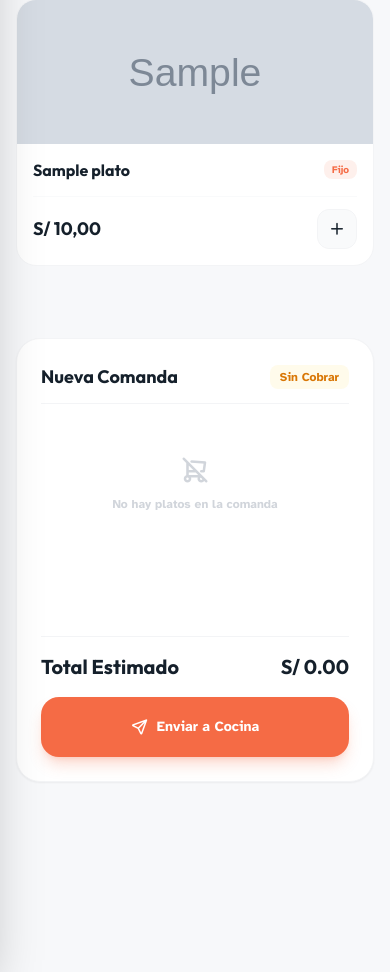
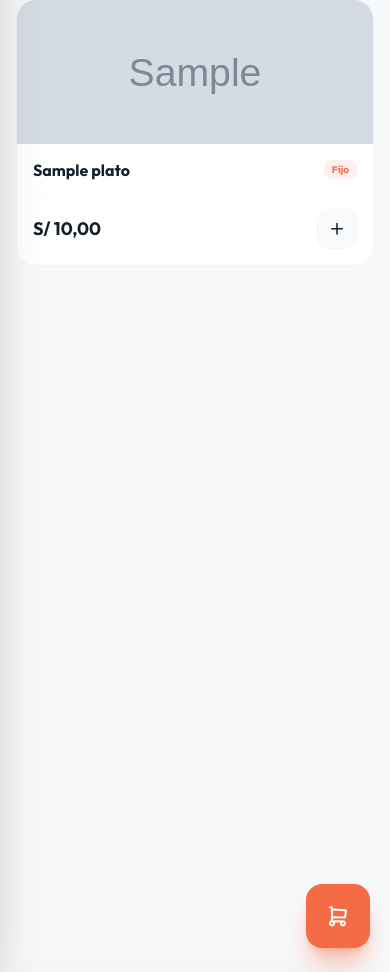
Before and after one commit to JosePizarro1/sistema-restaurante, a Django app: page /pos/ in a window 390 px wide. Shown: the part 188-1160 px from the top of the page. Run offline with Django 5.2, Linux system fonts and the light colour scheme; a user stored in the database is signed in; tables that the repository leaves empty hold one stand-in row (values such as "Sample post"); grey boxes marked "Sample" are stand-in pictures; some libraries are stand-ins or nearby versions.

Commit message:
feat: comanda mobile con FAB flotante y drawer deslizante desde abajo

```diff
--- a/templates/pos.html
+++ b/templates/pos.html
@@ -26,9 +26,9 @@
     <!-- TAB 1: Tomar Pedido -->
     <div id="tab-content-pedido" class="flex flex-col lg:flex-row gap-6">
         <!-- Sección de Menú y Platos -->
-        <div class="flex-1">
+        <div class="flex-1 pb-28 lg:pb-6">
             <div class="max-w-4xl mx-auto">
-                <div class="grid grid-cols-1 sm:grid-cols-2 gap-4 lg:gap-6 pb-12">
+                <div class="grid grid-cols-1 sm:grid-cols-2 gap-4 lg:gap-6">
                     {% for plato in platos %}
                     <div class="dish-card bg-white rounded-[20px] border border-gray-100 overflow-hidden group hover:shadow-xl hover:shadow-gray-200/40 transition-all duration-300 flex flex-col">
                         <!-- Imagen o Placeholder -->
@@ -66,37 +66,75 @@
             </div>
         </div>
 
-        <!-- Comanda Lateral para Enviar a Cocina -->
-        <aside class="w-full lg:w-[360px] bg-white rounded-[24px] border border-gray-100 flex flex-col flex-shrink-0 p-6 shadow-sm">
+        <!-- ============================================================ -->
+        <!-- DESKTOP: Panel lateral sticky -->
+        <!-- ============================================================ -->
+        <aside id="comanda-desktop" class="hidden lg:flex w-[360px] flex-shrink-0 flex-col">
+            <div class="bg-white rounded-[24px] border border-gray-100 shadow-sm p-6 flex flex-col sticky top-4 max-h-[calc(100vh-6rem)] overflow-y-auto">
                 <div class="flex items-center justify-between mb-4 pb-3 border-b border-gray-100">
                     <h2 class="text-lg font-['Outfit'] font-bold">Nueva Comanda</h2>
                     <span class="text-xs font-bold text-amber-600 bg-amber-50 px-2.5 py-1 rounded-lg">Sin Cobrar</span>
                 </div>
-
-            <!-- Lista de Items en Orden -->
                 <div class="flex-1 min-h-[200px] overflow-y-auto space-y-3 custom-scrollbar mb-4" id="carrito-body">
-                <!-- Carga dinámica vía JS -->
                 </div>
-
-            <!-- Total y Botón de Enviar a Cocina -->
                 <div class="pt-4 border-t border-gray-100 space-y-4">
                     <div class="flex justify-between text-xl font-['Outfit'] font-bold">
                         <span>Total Estimado</span>
                         <span class="text-[#15202B]" id="total-monto">S/ 0.00</span>
                     </div>
-
                     <form method="post" id="form-orden">
                         {% csrf_token %}
                         <input type="hidden" name="items_json" id="items_json">
-
                         <button type="button" onclick="enviarOrden()" class="w-full btn-primary-custom py-4 rounded-[18px] font-bold text-sm shadow-lg shadow-[#F56B45]/25 hover:shadow-xl transition-all flex items-center justify-center gap-2 cursor-pointer">
                             <i class="ti ti-send text-lg"></i>
                             <span>Enviar a Cocina</span>
                         </button>
                     </form>
                 </div>
+            </div>
         </aside>
     </div>
+
+    <!-- ============================================================ -->
+    <!-- MOBILE / TABLET: FAB + Drawer desde abajo -->
+    <!-- ============================================================ -->
+
+    <!-- Overlay oscuro detrás del drawer -->
+    <div id="drawer-overlay" class="lg:hidden fixed inset-0 bg-black/50 z-40 hidden opacity-0 transition-opacity duration-300" onclick="cerrarDrawer()"></div>
+
+    <!-- Drawer de Comanda (mobile) -->
+    <div id="comanda-drawer" class="lg:hidden fixed bottom-0 left-0 right-0 z-50 bg-white rounded-t-[28px] shadow-2xl translate-y-full transition-transform duration-300 ease-out" style="max-height:85vh;">
+        <!-- Handle + Header -->
+        <div class="flex flex-col px-5 pt-4">
+            <div class="w-12 h-1.5 bg-gray-200 rounded-full mx-auto mb-4"></div>
+            <div class="flex items-center justify-between pb-3 border-b border-gray-100">
+                <h2 class="text-lg font-['Outfit'] font-bold">Nueva Comanda</h2>
+                <button onclick="cerrarDrawer()" class="w-9 h-9 bg-gray-100 rounded-xl flex items-center justify-center text-gray-500">
+                    <i class="ti ti-x text-lg"></i>
+                </button>
+            </div>
+        </div>
+        <!-- Items -->
+        <div class="overflow-y-auto px-5 py-4 space-y-3" style="max-height:calc(85vh - 220px);" id="carrito-body-mobile">
+        </div>
+        <!-- Total + Botón -->
+        <div class="px-5 pt-3 pb-6 border-t border-gray-100 bg-white space-y-3">
+            <div class="flex justify-between text-xl font-['Outfit'] font-bold">
+                <span>Total Estimado</span>
+                <span class="text-[#15202B]" id="total-monto-mobile">S/ 0.00</span>
+            </div>
+            <button type="button" onclick="enviarOrdenMobile()" class="w-full btn-primary-custom py-4 rounded-[18px] font-bold text-sm shadow-lg shadow-[#F56B45]/25 flex items-center justify-center gap-2 cursor-pointer">
+                <i class="ti ti-send text-lg"></i>
+                <span>Enviar a Cocina</span>
+            </button>
+        </div>
+    </div>
+
+    <!-- FAB flotante — visible solo en mobile/tablet -->
+    <button id="fab-carrito" onclick="abrirDrawer()" class="lg:hidden fixed bottom-6 right-5 z-40 btn-primary-custom w-16 h-16 rounded-2xl shadow-xl shadow-[#F56B45]/40 flex items-center justify-center transition-all active:scale-95">
+        <i class="ti ti-shopping-cart text-2xl"></i>
+        <span id="fab-badge" class="absolute -top-2 -right-2 hidden w-6 h-6 bg-[#15202B] text-white text-[11px] font-bold rounded-full items-center justify-center">0</span>
+    </button>
 
     <!-- TAB 2: Órdenes Listas por Cobrar -->
     <div id="tab-content-cobrar" class="hidden">
@@ -163,11 +201,33 @@
 <script>
     let carrito = [];
 
+    // ---- Drawer Mobile ----
+    function abrirDrawer() {
+        const drawer = document.getElementById('comanda-drawer');
+        const overlay = document.getElementById('drawer-overlay');
+        overlay.classList.remove('hidden');
+        requestAnimationFrame(() => {
+            overlay.classList.remove('opacity-0');
+            drawer.classList.remove('translate-y-full');
+        });
+        renderCarritoMobile();
+    }
+
+    function cerrarDrawer() {
+        const drawer = document.getElementById('comanda-drawer');
+        const overlay = document.getElementById('drawer-overlay');
+        drawer.classList.add('translate-y-full');
+        overlay.classList.add('opacity-0');
+        setTimeout(() => overlay.classList.add('hidden'), 300);
+    }
+
+    // ---- Tabs ----
     function switchTab(tab) {
         const btnPedido = document.getElementById('tab-btn-pedido');
         const btnCobrar = document.getElementById('tab-btn-cobrar');
         const contentPedido = document.getElementById('tab-content-pedido');
         const contentCobrar = document.getElementById('tab-content-cobrar');
+        const fab = document.getElementById('fab-carrito');
 
         if (tab === 'pedido') {
             btnPedido.classList.add('border-primary-custom', 'text-primary-custom');
@@ -176,6 +236,7 @@
             btnCobrar.classList.add('border-transparent', 'text-gray-400');
             contentPedido.classList.remove('hidden');
             contentCobrar.classList.add('hidden');
+            fab.classList.remove('hidden');
         } else {
             btnCobrar.classList.add('border-primary-custom', 'text-primary-custom');
             btnCobrar.classList.remove('border-transparent', 'text-gray-400');
@@ -183,9 +244,11 @@
             btnPedido.classList.add('border-transparent', 'text-gray-400');
             contentCobrar.classList.remove('hidden');
             contentPedido.classList.add('hidden');
+            fab.classList.add('hidden');
         }
     }
 
+    // ---- Carrito ----
     function agregarAlCarrito(id, nombre, precio) {
         let item = carrito.find(i => i.id === id);
         if (item) {
@@ -194,36 +257,41 @@
             carrito.push({ id: id, nombre: nombre, precio: parseFloat(precio), cantidad: 1 });
         }
         renderCarrito();
+        // Feedback visual: bounce en el FAB
+        const fab = document.getElementById('fab-carrito');
+        fab.classList.add('scale-110');
+        setTimeout(() => fab.classList.remove('scale-110'), 150);
     }
 
     function cambiarCantidad(id, delta) {
         let item = carrito.find(i => i.id === id);
         if (item) {
             item.cantidad += delta;
-            if (item.cantidad <= 0) {
-                carrito = carrito.filter(i => i.id !== id);
-            }
+            if (item.cantidad <= 0) carrito = carrito.filter(i => i.id !== id);
         }
         renderCarrito();
     }
 
-    function renderCarrito() {
-        let body = document.getElementById('carrito-body');
-        body.innerHTML = '';
+    function cambiarCantidadMobile(id, delta) {
+        cambiarCantidad(id, delta);
+        renderCarritoMobile();
+    }
+
+    function buildItemsHTML(container, targetFn) {
         let total = 0;
-
         if (carrito.length === 0) {
-            body.innerHTML = `
+            container.innerHTML = `
                 <div class="text-center py-8 text-gray-300">
                     <i class="ti ti-shopping-cart-off text-3xl mb-2 block"></i>
                     <p class="text-xs font-bold">No hay platos en la comanda</p>
                 </div>
             `;
         } else {
+            container.innerHTML = '';
             carrito.forEach(item => {
                 let subtotal = item.precio * item.cantidad;
                 total += subtotal;
-                body.innerHTML += `
+                container.innerHTML += `
                     <div class="flex items-center justify-between p-3 bg-gray-50 border border-gray-100 rounded-xl">
                         <div class="flex-1 pr-2">
                             <h4 class="text-xs font-bold text-[#15202B] mb-0">${item.nombre}</h4>
@@ -231,9 +299,9 @@
                         </div>
                         <div class="flex items-center gap-2">
                             <div class="flex items-center bg-white border border-gray-200 rounded-lg p-1">
-                                <button onclick="cambiarCantidad(${item.id}, -1)" class="w-5 h-5 flex items-center justify-center text-gray-400 hover:text-black">-</button>
+                                <button onclick="${targetFn}(${item.id}, -1)" class="w-5 h-5 flex items-center justify-center text-gray-400 hover:text-black">-</button>
                                 <span class="w-5 text-center text-xs font-bold">${item.cantidad}</span>
-                                <button onclick="cambiarCantidad(${item.id}, 1)" class="w-5 h-5 flex items-center justify-center text-gray-400 hover:text-black">+</button>
+                                <button onclick="${targetFn}(${item.id}, 1)" class="w-5 h-5 flex items-center justify-center text-gray-400 hover:text-black">+</button>
                             </div>
                             <span class="text-xs font-bold w-14 text-end">S/ ${subtotal.toFixed(2)}</span>
                         </div>
@@ -241,8 +309,33 @@
                 `;
             });
         }
+        return total;
+    }
 
+    function renderCarrito() {
+        const body = document.getElementById('carrito-body');
+        const total = buildItemsHTML(body, 'cambiarCantidad');
         document.getElementById('total-monto').innerText = `S/ ${total.toFixed(2)}`;
+        actualizarFABBadge();
+    }
+
+    function renderCarritoMobile() {
+        const body = document.getElementById('carrito-body-mobile');
+        const total = buildItemsHTML(body, 'cambiarCantidadMobile');
+        document.getElementById('total-monto-mobile').innerText = `S/ ${total.toFixed(2)}`;
+    }
+
+    function actualizarFABBadge() {
+        const badge = document.getElementById('fab-badge');
+        const totalItems = carrito.reduce((acc, i) => acc + i.cantidad, 0);
+        if (totalItems > 0) {
+            badge.textContent = totalItems;
+            badge.classList.remove('hidden');
+            badge.classList.add('flex');
+        } else {
+            badge.classList.add('hidden');
+            badge.classList.remove('flex');
+        }
     }
 
     function enviarOrden() {
@@ -254,6 +347,15 @@
         document.getElementById('form-orden').submit();
     }
 
+    function enviarOrdenMobile() {
+        if (carrito.length === 0) {
+            alert("Agrega al menos un plato para enviar la orden a cocina.");
+            return;
+        }
+        document.getElementById('items_json').value = JSON.stringify(carrito);
+        document.getElementById('form-orden').submit();
+    }
+
     renderCarrito();
 </script>
 {% endblock %}
```
Lines whose indentation alone changed are shown as unchanged.
